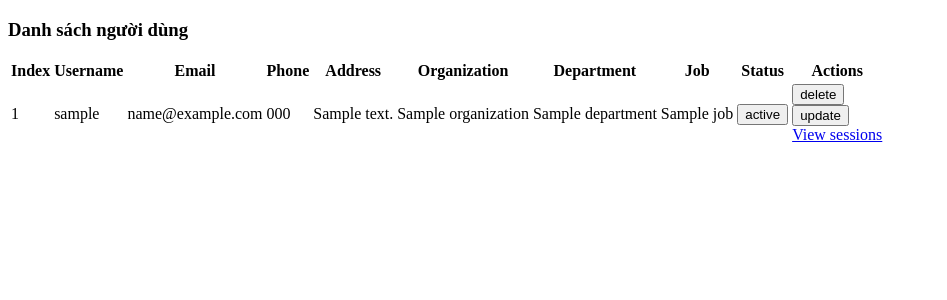
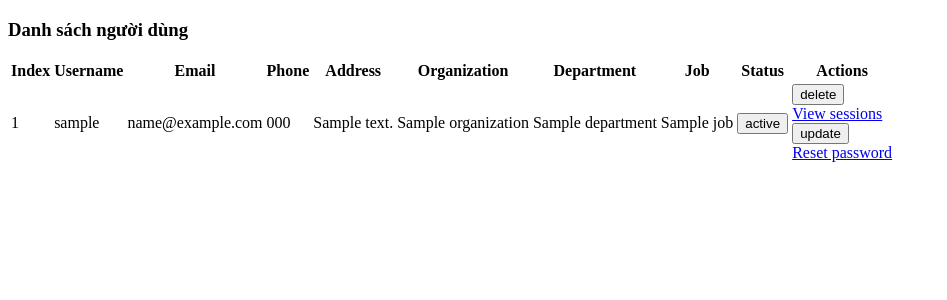
Before and after one commit to tungluu18/echocardio-app, a Flask app: template web/admin/templates/homepage.html in a window 1280 px wide. Shown: the top 300 px of the page, without its empty margins (0-947 px from the left). Run offline with Flask 2, Linux system fonts and the light colour scheme; the template is opened without the code that fills it: most values are stand-ins (such as "Sample title", 1, 10 or a date in 2020); parts of the project's set-up code (start-up, migrations or seed data) failed here and were passed over.

Commit message:
reset password for admin: api + frontend

```diff
--- a/web/admin/__init__.py
+++ b/web/admin/__init__.py
@@ -41,4 +41,5 @@ def get_404():
 
 from web.admin import activate
 from web.admin import delete_update
+from web.admin import reset_password
 from web.admin import session
--- a/web/admin/delete_update.py
+++ b/web/admin/delete_update.py
@@ -53,7 +53,6 @@ def update_user(user_id):
             raise Exception()
         for key in user_fields:
             value = content.get(key, None)
-            print(key, value)
             if value:
                 setattr(user, key, value)
         db.session.commit()
--- a/web/admin/templates/homepage.html
+++ b/web/admin/templates/homepage.html
@@ -33,14 +33,14 @@
                     {% for user in users %}
                     <tr>
                         <td class='text-center'>{{user.id}}</td>
-                        <td>{{user.username}}</td>
-                        <td>{{user.email}}</td>
-                        <td>{{user.phone}}</td>
-                        <td>{{user.address}}</td>
-                        <td>{{user.organization}}</td>
-                        <td>{{user.department}}</td>
-                        <td>{{user.job}}</td>
-                        <td class="text-center">
+                        <td class="align-middle">{{user.username}}</td>
+                        <td class="align-middle">{{user.email}}</td>
+                        <td class="align-middle">{{user.phone}}</td>
+                        <td class="align-middle">{{user.address}}</td>
+                        <td class="align-middle">{{user.organization}}</td>
+                        <td class="align-middle">{{user.department}}</td>
+                        <td class="align-middle">{{user.job}}</td>
+                        <td class="text-center align-middle">
                             {% if user.status == 'active' %}
                             <button class="btn btn-success">
                                 active
@@ -52,15 +52,20 @@
                             </form>
                             {% endif %}
                         </td>
-                        <td class="d-flex flex-row justify-content-center">
-                            <form onsubmit="if (!confirm('Comfirm deletion ?')) return false;"
-                                action="delete/user?user_id={{user.id}}" method="post" class="px-2">
-                                <button class="btn btn-danger">delete</button>
-                            </form>
-                            <form action="update/user/{{user.id}}" method="get" class="px-2">
-                                <button class="btn btn-primary">update</button>
-                            </form>
-                            <a href="view/user/{{user.id}}/session" class="btn btn-info">View sessions</a>
+                        <td class="d-flex flex-column">
+                            <div class="row justify-content-center my-1">
+                                <form onsubmit="if (!confirm('Comfirm deletion ?')) return false;"
+                                    action="delete/user?user_id={{user.id}}" method="post" class="px-1 col-5">
+                                    <button class="btn btn-danger w-100">delete</button>
+                                </form>
+                                <a href="view/user/{{user.id}}/session" class="col-6 btn btn-info px-1">View sessions</a>
+                            </div>
+                            <div class="row justify-content-center">
+                                <form action="update/user/{{user.id}}" method="get" class="px-1 col-5">
+                                    <button class="btn btn-primary w-100">update</button>
+                                </form>
+                                <a href="reset-password/user/{{user.id}}" class="px-1 col-6 btn btn-secondary">Reset password</a>
+                            </div>
                         </td>
                     </tr>
                     {% endfor %}
--- a/web/routes.py
+++ b/web/routes.py
@@ -10,6 +10,7 @@ routing_table = dict({
         'activate': '/admin/activate/user',
         'delete': '/admin/delete/user',
         'update': '/admin/update/user',
+        'reset-password': '/admin/reset-password/user',
         'session': '/admin/view/user',
         '404': '/admin/404'
     })
```
Also changed, not shown: web/admin/reset_password.py (added, +42 -0 lines), web/admin/templates/reset-password.html (added, +34 -0 lines).
